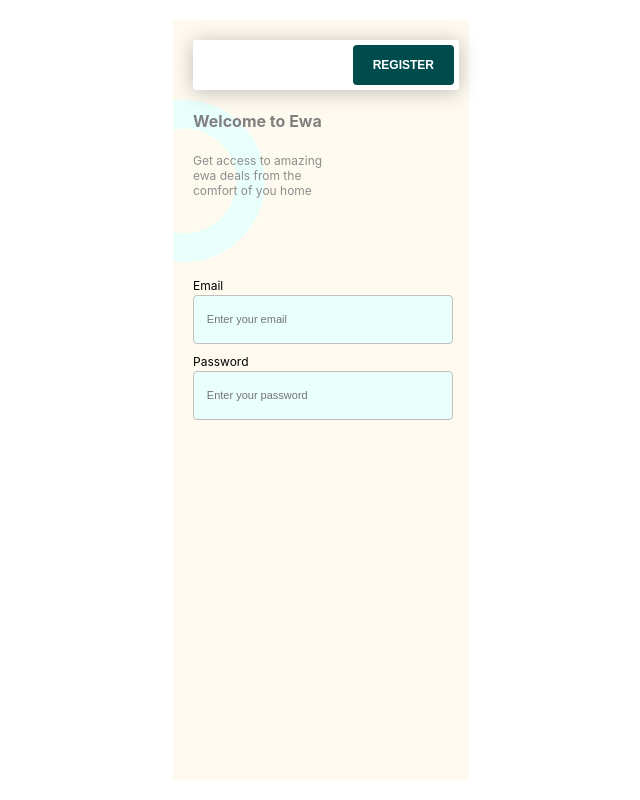
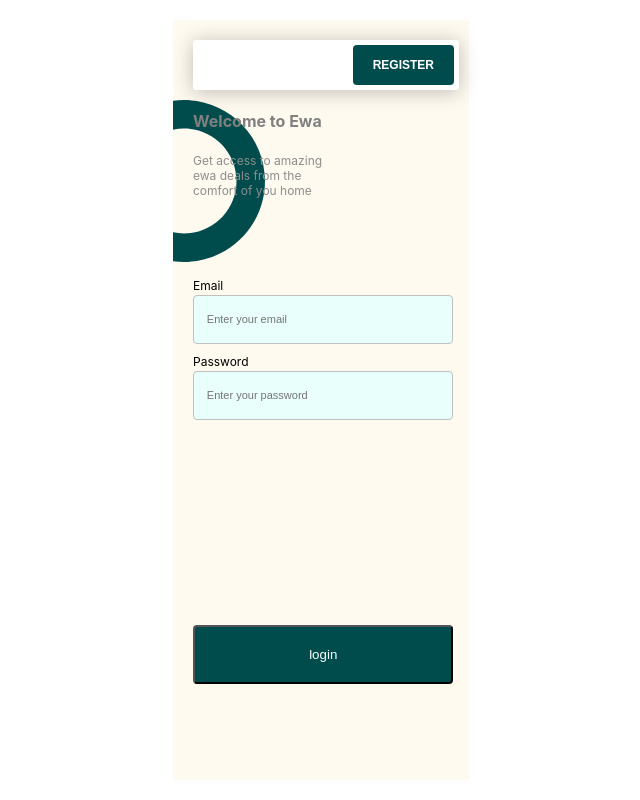
Before and after one commit to ozifirebrand/react-projects-in-class, a React (Create React App) app in the folder beans-app/: page / in a window 1280 px wide. Shown: the whole page, without its empty margins (319-959 px from the left). Built offline with nearby package versions, Linux system fonts and the light colour scheme.

Commit message:
Ewa app commit to be continued

```diff
--- a/beans-app/src/ewa/components/auth/login/Login.js
+++ b/beans-app/src/ewa/components/auth/login/Login.js
@@ -2,6 +2,7 @@ import React from 'react';
 import Input from "../../reusables/Input";
 import "./login.css"
 import img from "../../../../assets/background.svg"
+import Button from "../../reusables/button";
 
 const Login = () => {
 
@@ -29,6 +30,7 @@ const Login = () => {
             <div className={"form-container"}>
                 {inputFields.map((field, index)=> <Input key = {index} field={ field}/>)}
             </div>
+            <Button name = "login"/>
         </div>
     );
 };
--- a/beans-app/src/ewa/components/auth/login/login.css
+++ b/beans-app/src/ewa/components/auth/login/login.css
@@ -61,3 +61,14 @@
     color: #8d8d8d;
     font-size: 12px;
 }
+
+.auth-button{
+    background-color: #004c4c;
+    color: white;
+    padding: 20px 20px;
+    border-radius: 4px;
+    position: absolute;
+    bottom: 6rem;
+    box-shadow: none;
+    width: 88%;
+}
--- /dev/null
+++ b/beans-app/src/ewa/components/reusables/button.js
@@ -0,0 +1,12 @@
+import React from 'react';
+
+const Button = (props) => {
+    let {name} =props
+    return (
+        <button className={"auth-button"} >
+            {name}
+        </button>
+    );
+};
+
+export default Button;
```
Also changed, not shown: beans-app/src/assets/background.svg.
